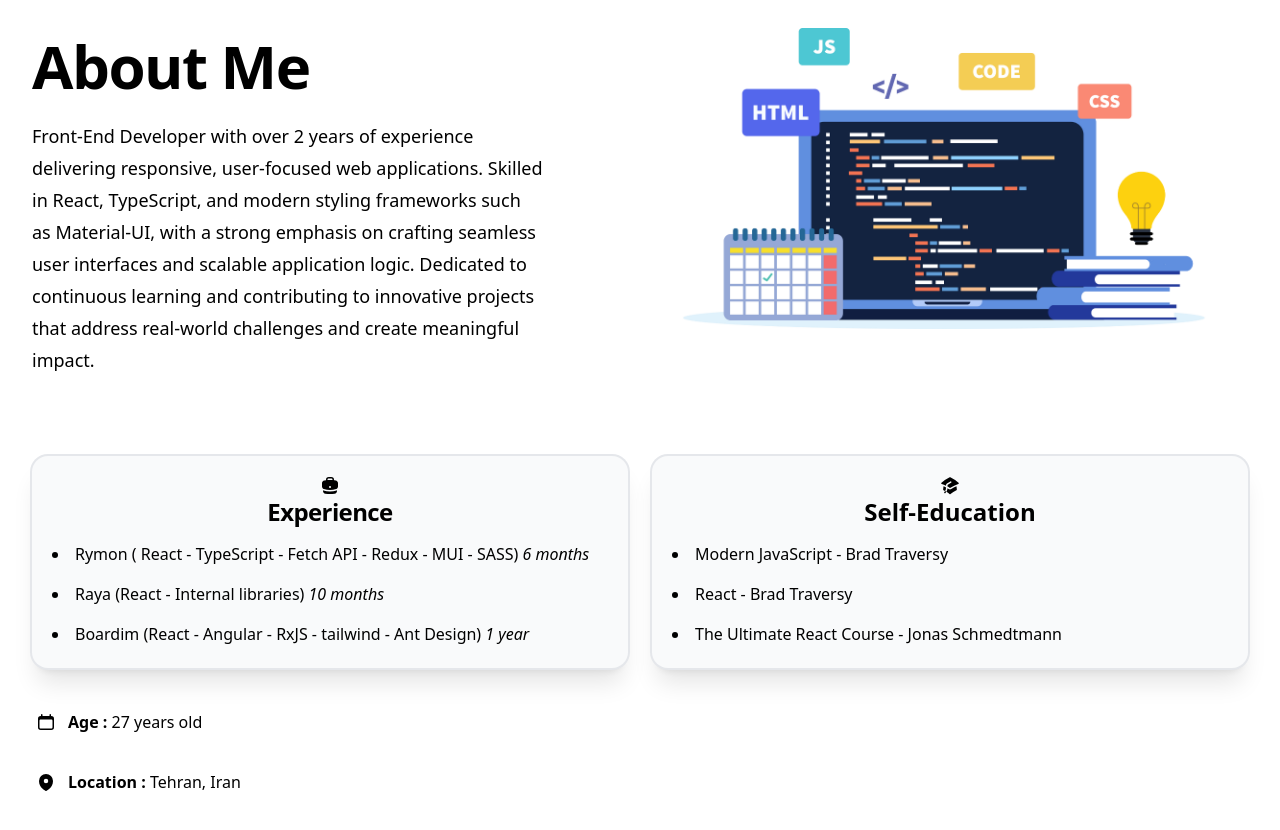
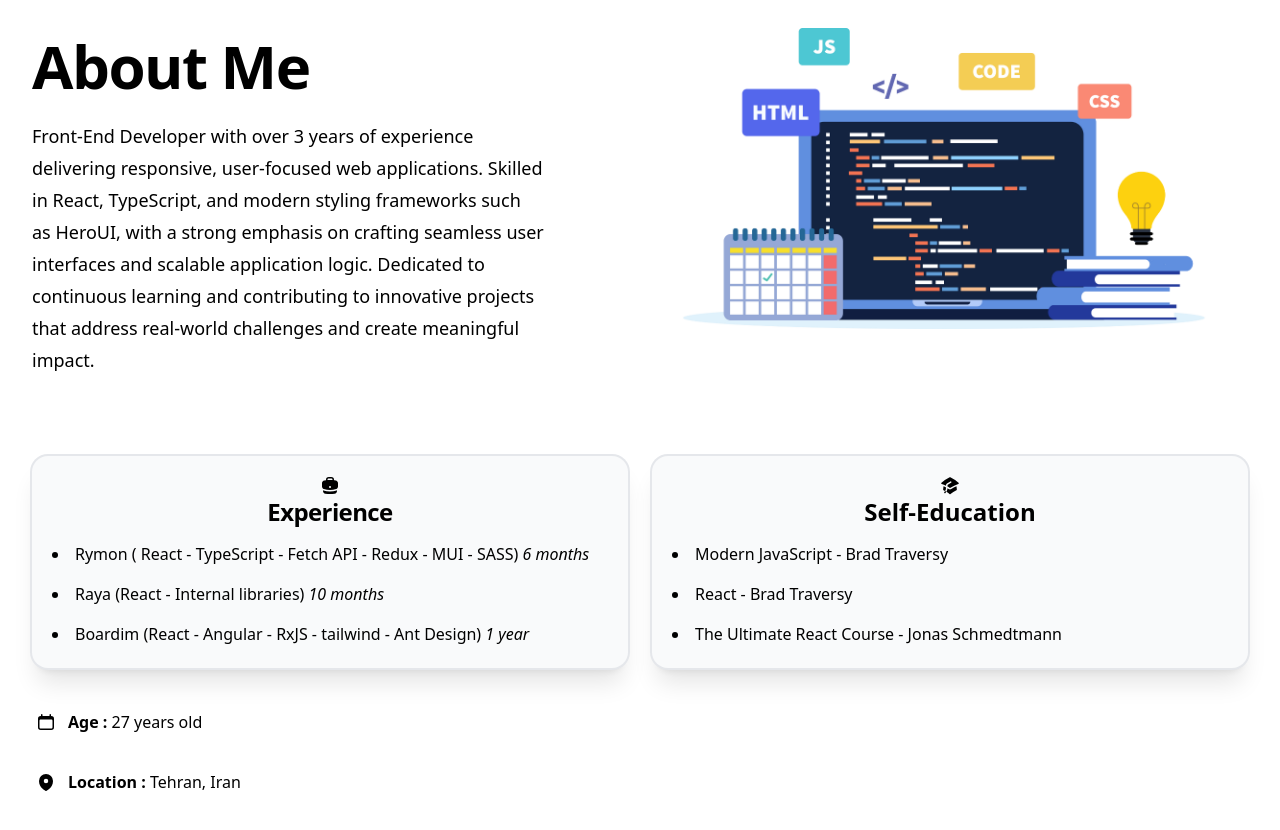
Before and after one commit to MosQobadi/portfolio-NEXT, a Next.js app: page / in a window 1280 px wide. Shown: the part 900-1730 px from the top of the page. Built offline with nearby package versions, Linux system fonts and the light colour scheme; no server answers.

Commit message:
change personal summary

```diff
--- a/src/app/_components/About.tsx
+++ b/src/app/_components/About.tsx
@@ -39,12 +39,12 @@ export function About() {
                   About Me
                 </h2>
                 <p className="mt-6 text-lg leading-8" data-aos="fade-right">
-                  Front-End Developer with over 2 years of experience delivering
+                  Front-End Developer with over 3 years of experience delivering
                   responsive, user-focused web applications. Skilled in React,
-                  TypeScript, and modern styling frameworks such as Material-UI,
-                  with a strong emphasis on crafting seamless user interfaces
-                  and scalable application logic. Dedicated to continuous
-                  learning and contributing to innovative projects that address
+                  TypeScript, and modern styling frameworks such as HeroUI, with
+                  a strong emphasis on crafting seamless user interfaces and
+                  scalable application logic. Dedicated to continuous learning
+                  and contributing to innovative projects that address
                   real-world challenges and create meaningful impact.
                 </p>
               </div>
```
